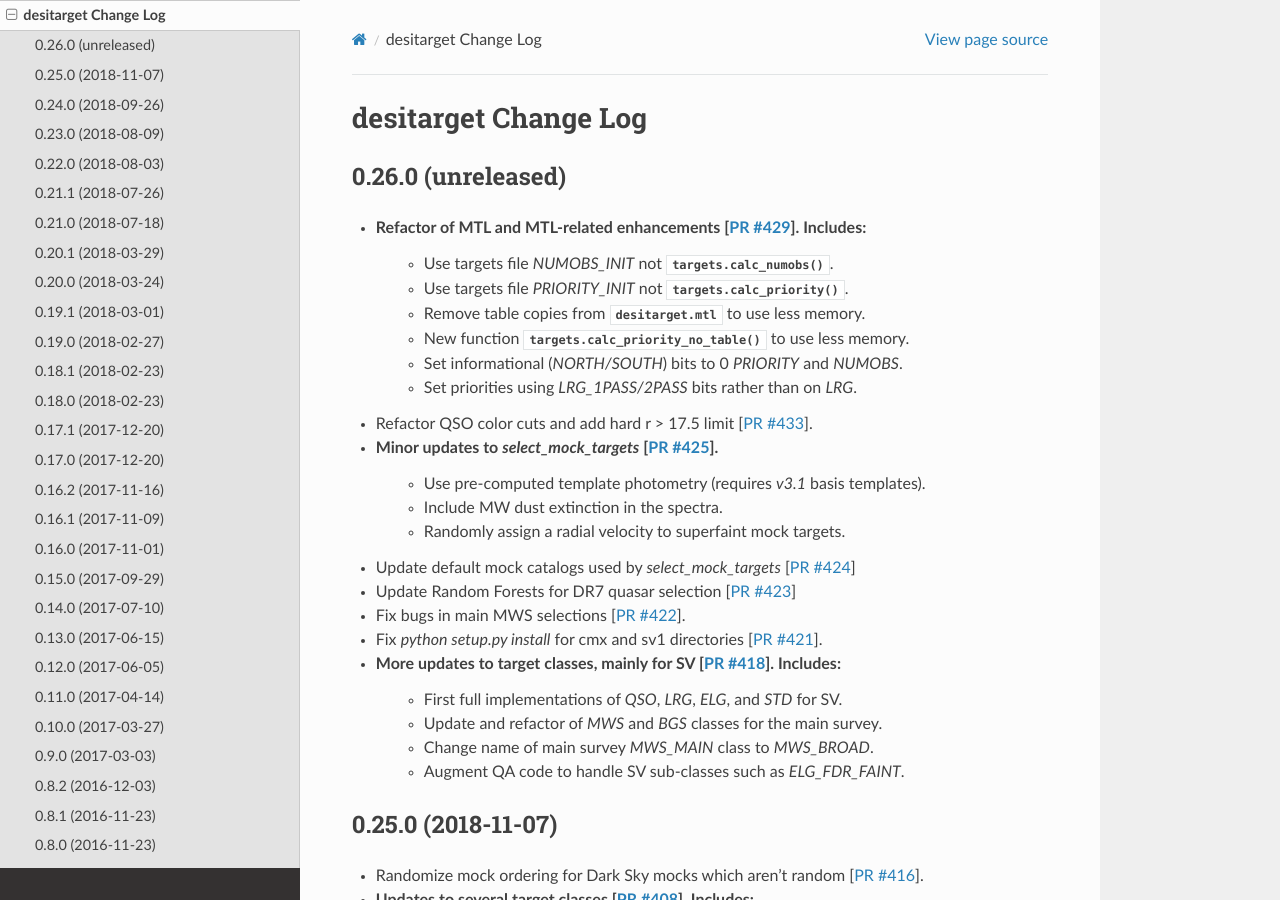
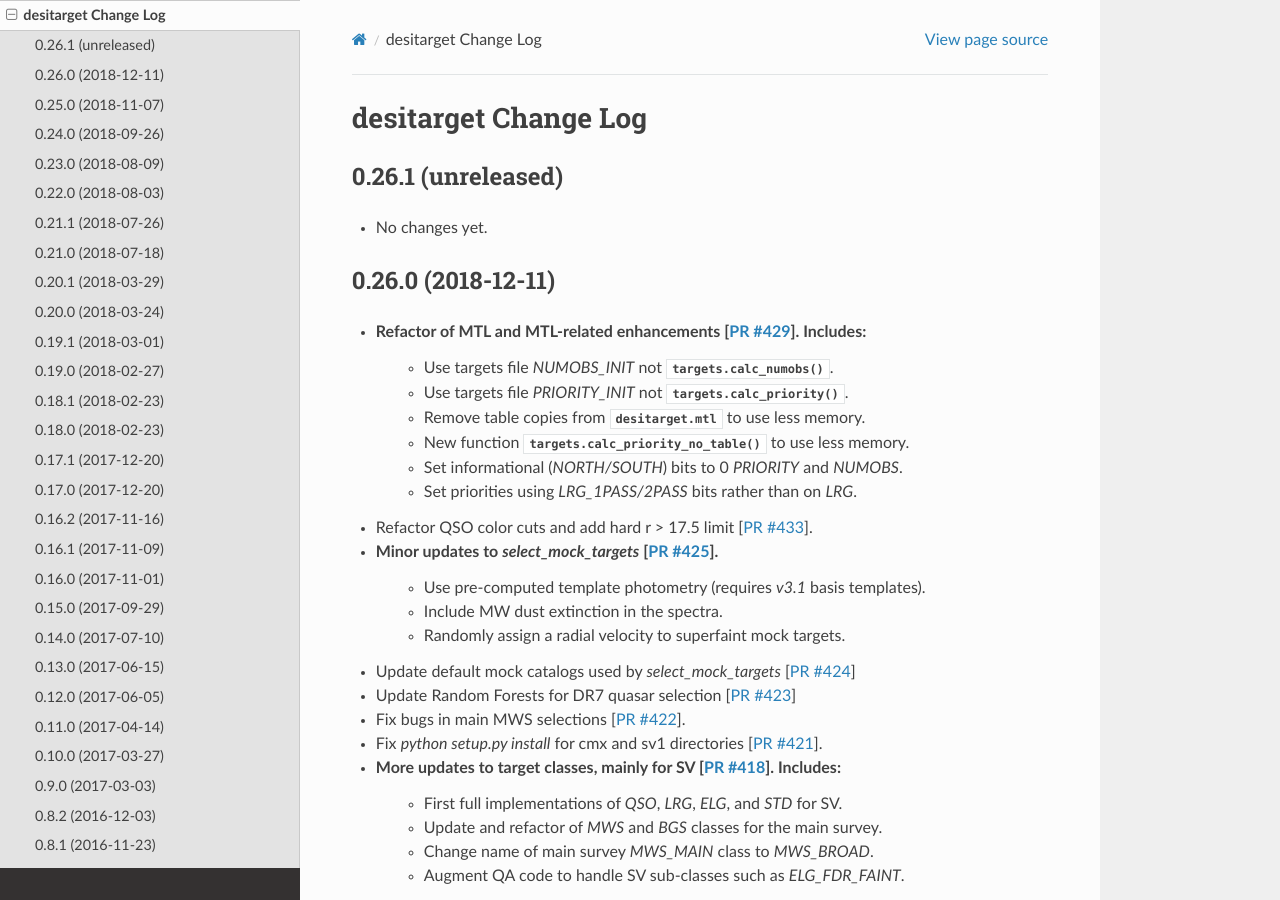
Before and after one commit to desihub/desitarget, a Sphinx documentation site: the page built from doc/changes.rst, in a window 1280 px wide and 900 px high. Built offline with Sphinx 7.4.7 and the Read the Docs theme 2.0.0, drawn with Linux system fonts in a browser that asks for light colours.

Commit message:
update release notes and version for desitarget/0.26.0

```diff
--- a/doc/changes.rst
+++ b/doc/changes.rst
@@ -2,7 +2,12 @@
 desitarget Change Log
 =====================
 
-0.26.0 (unreleased)
+0.26.1 (unreleased)
+-------------------
+
+* No changes yet.
+
+0.26.0 (2018-12-11)
 -------------------
 
 * Refactor of MTL and MTL-related enhancements [`PR #429`_]. Includes:
--- a/py/desitarget/_version.py
+++ b/py/desitarget/_version.py
@@ -1 +1 @@
-__version__ = '0.25.0.dev2587'
+__version__ = '0.26.0'
```
